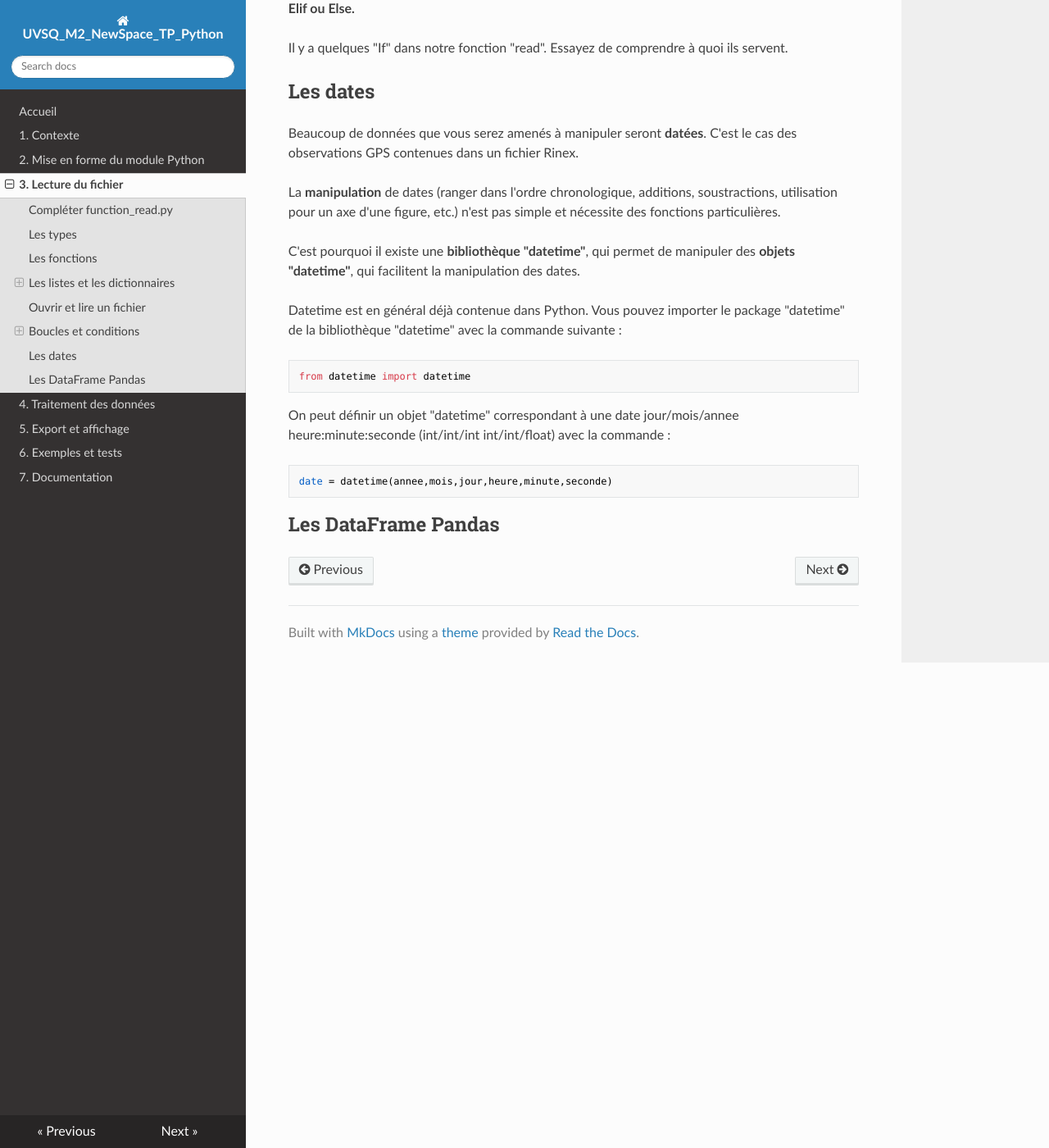
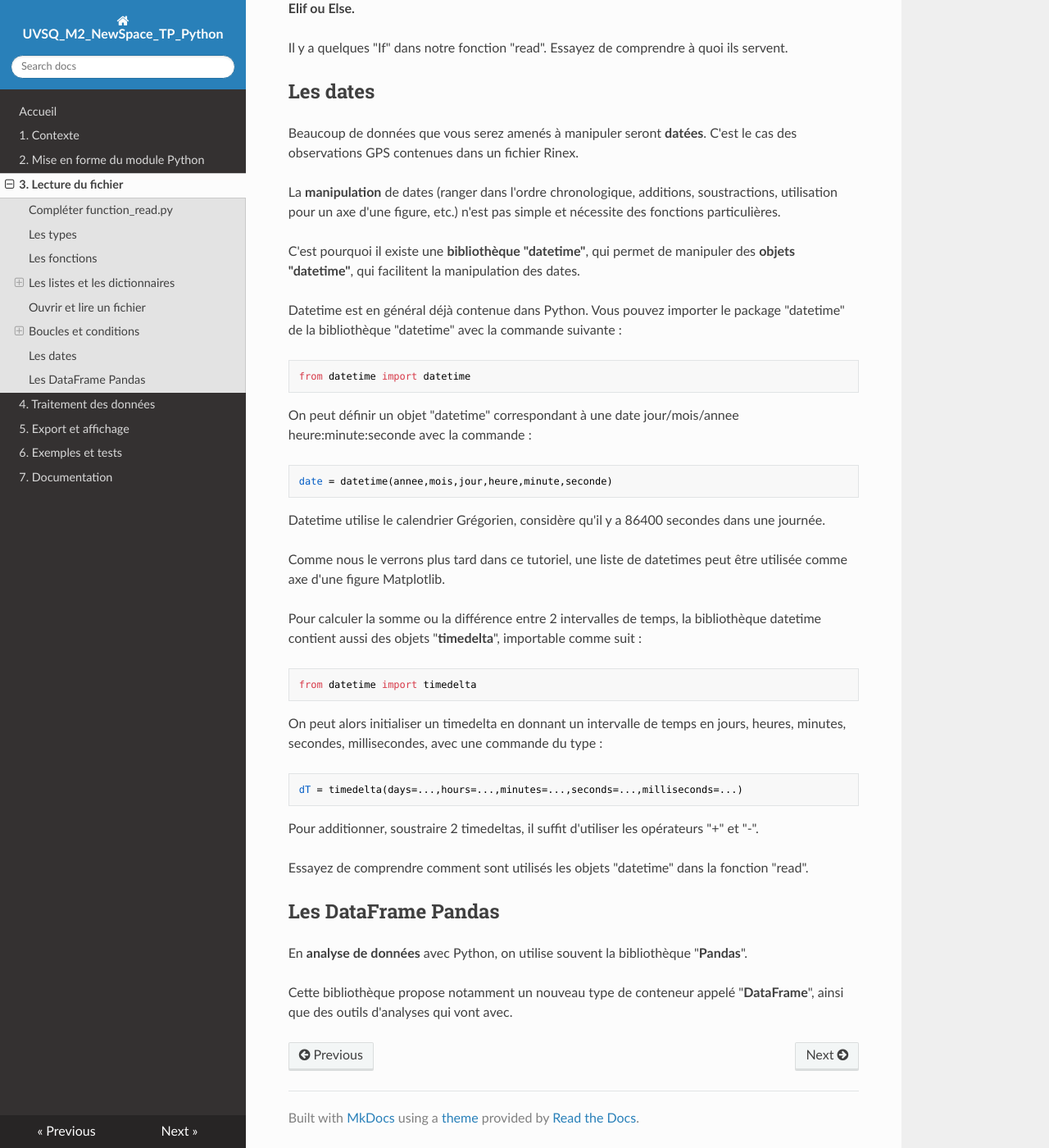
Before and after one commit to NicOudart/UVSQ_M2_NewSpace_TP_Python, an MkDocs documentation site: the page built from docs/3_Lecture_fichier.md, in a window 1280 px wide and 1400 px high, scrolled down 8534 px. Shown: the whole window at 82% size. Built offline with MkDocs 1.6.1, drawn with Linux system fonts in a browser that asks for light colours; nearby versions of some CDN libraries.

Commit message:
- Finishing datetimes and beginning Pandas DataFrames in part 3.

```diff
--- a/docs/3_Lecture_fichier.md
+++ b/docs/3_Lecture_fichier.md
@@ -442,10 +442,34 @@ Vous pouvez importer le package "datetime" de la bibliothèque "datetime" avec l
 from datetime import datetime
 ~~~
 
-On peut définir un objet "datetime" correspondant à une date jour/mois/annee heure:minute:seconde (int/int/int int/int/float) avec la commande :
+On peut définir un objet "datetime" correspondant à une date jour/mois/annee heure:minute:seconde avec la commande :
 
 ~~~
 date = datetime(annee,mois,jour,heure,minute,seconde)
 ~~~
 
+Datetime utilise le calendrier Grégorien, considère qu'il y a 86400 secondes dans une journée.
+
+Comme nous le verrons plus tard dans ce tutoriel, une liste de datetimes peut être utilisée comme axe d'une figure Matplotlib.
+
+Pour calculer la somme ou la différence entre 2 intervalles de temps, la bibliothèque datetime contient aussi des objets "**timedelta**", importable comme suit :
+
+~~~
+from datetime import timedelta
+~~~
+
+On peut alors initialiser un timedelta en donnant un intervalle de temps en jours, heures, minutes, secondes, millisecondes, avec une commande du type :
+
+~~~
+dT = timedelta(days=...,hours=...,minutes=...,seconds=...,milliseconds=...)
+~~~
+
+Pour additionner, soustraire 2 timedeltas, il suffit d'utiliser les opérateurs "+" et "-".
+
+Essayez de comprendre comment sont utilisés les objets "datetime" dans la fonction "read".
+
 ## Les DataFrame Pandas
+
+En **analyse de données** avec Python, on utilise souvent la bibliothèque "**Pandas**".
+
+Cette bibliothèque propose notamment un nouveau type de conteneur appelé "**DataFrame**", ainsi que des outils d'analyses qui vont avec.
```
